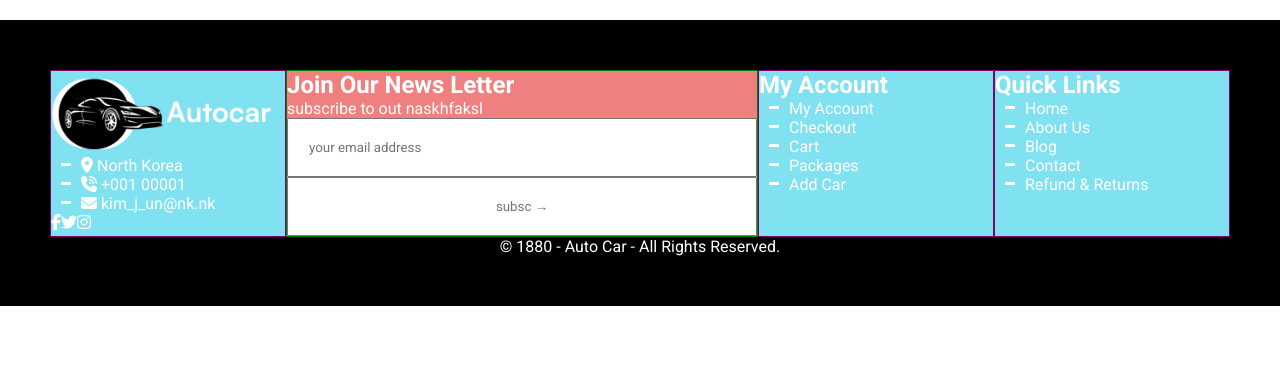
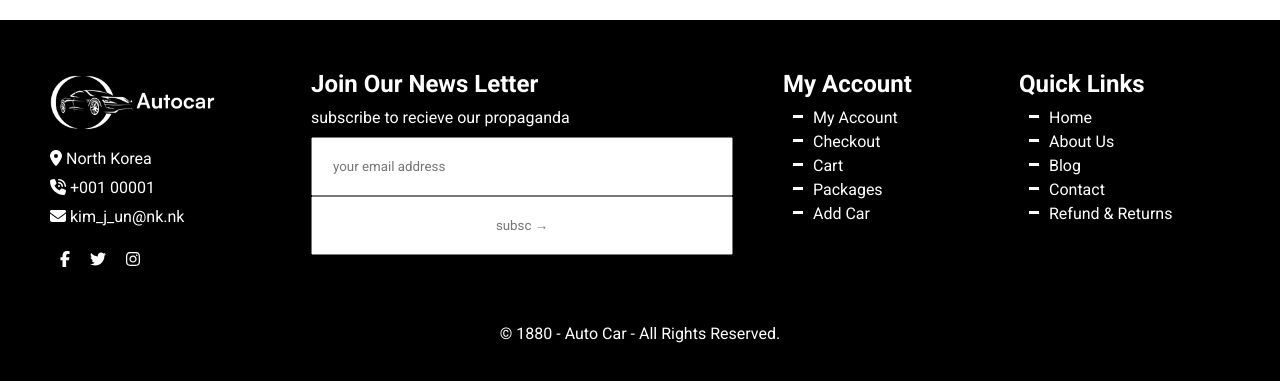
Before and after one commit to aalexebr/proj-html-vuejs, a Vue app: page / in a window 1280 px wide. Shown: the part 3086-3467 px from the top of the page. Before the commit the page ends 3392 px from the top, so only its background shows below. Built offline with nearby package versions, Linux system fonts and the light colour scheme.

Commit message:
EDIT footer style

```diff
--- a/src/components/FooterComponent.vue
+++ b/src/components/FooterComponent.vue
@@ -35,9 +35,15 @@ export default{
 					</li>
 				</ul>
 				<div class="socials">
-					<font-awesome-icon icon="fa-brands fa-facebook-f" />
-					<font-awesome-icon icon="fa-brands fa-twitter" />
-					<font-awesome-icon icon="fa-brands fa-instagram" />
+					<a href="#">
+						<font-awesome-icon icon="fa-brands fa-facebook-f" class="icon"/>
+					</a>
+					<a href="#">
+						<font-awesome-icon icon="fa-brands fa-twitter" class="icon"/>
+					</a>
+					<a href="#">
+						<font-awesome-icon icon="fa-brands fa-instagram" class="icon"/>
+					</a>
 				</div>
 			</div>
 			<div class="col-auto">
@@ -45,7 +51,7 @@ export default{
 					join our news letter
 				</h2>
 				<p class="">
-					subscribe to out naskhfaksl
+					subscribe to recieve our propaganda
 				</p>
 				<input type="text" placeholder="your email address">
 				<input type="text" placeholder="subsc &#8594" class="text-center">
@@ -54,7 +60,7 @@ export default{
 				<h2 class="capitalize">
 					my account
 				</h2>
-				<ul>
+				<ul class="before">
 					<li class="capitalize"
 						v-for="(navLinks, i) in store.myAccountNav" :key="i">
 						<a :href="navLinks.link">{{ navLinks.text }}</a>
@@ -65,10 +71,12 @@ export default{
 				<h2 class="capitalize">
 					quick links
 				</h2>
-				<li class="capitalize"
+				<ul class="before">
+					<li class="capitalize"
 						v-for="(navLinks, i) in store.quickLinksNav" :key="i">
 						<a :href="navLinks.link">{{ navLinks.text }}</a>
 					</li>
+				</ul>
 			</div>
         </div>
       </div>
@@ -91,27 +99,59 @@ footer{
 	max-width: 1200px;
 	margin: auto
   }
+  .logo{
+	margin-bottom: 15px;
+	width: 175px;
+  }
+  h2{
+	margin-bottom: 10px
+  }
+  .socials{
+	padding: 10px 0 10px 0;
+	a{
+		margin: 5px;
+	}
+	.icon{
+		padding: 5px;
+	}
+  }
   .col-25{
-    @include debug-two;
+    // @include debug-two;
+	padding: 0 25px 0 25px;
+	&:first-of-type{
+		padding-left: 0;
+	}
 	li{
-		display: default;
-		&::before{
+		margin-bottom: 10px;
+	}
+	.before{
+		li{
+			margin-bottom: 5px;
+			&::before{
 			display: inline-block;
 			content: "";
 			border-top: 3px solid white;
 			width: 10px;
 			margin: 0 10px;
     		transform: translateY(-5px);
+			}
 		}
 	}
   }
   .col-auto{
-    @include debug-one;
+    // @include debug-one;
+	padding: 0 25px 0 25px;
 	input{
 		width: 100%;
 		// height: 40px;
 		padding: 20px;
 	}
+	p{
+		margin-bottom: 10px;
+	}
   }
 }
+.copyright{
+	margin-top: 40px;
+}
 </style>
```
